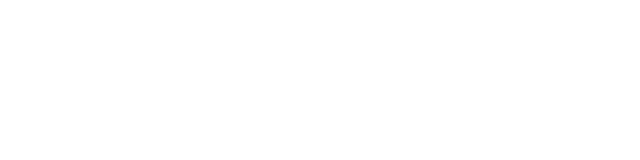
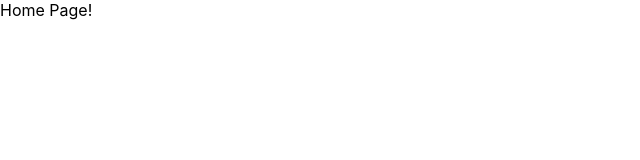
Before and after one commit to rkiang/react-video-appointment-app, a React (Create React App) app in the folder client/: page / in a window 1280 px wide. Shown: the top 160 px of the page, without its empty margins (0-640 px from the left). Built offline with nearby package versions, Linux system fonts and the light colour scheme.

Commit message:
imported pages properly

```diff
--- a/client/src/App.js
+++ b/client/src/App.js
@@ -1,12 +1,14 @@
-import logo from './logo.svg';
 import './App.css';
 import { BrowserRouter as Router, Routes, Route } from 'react-router-dom';
+import Home from "./Pages/Home";
+import Registeration from "./Pages/Registeration";
 
 function App() {
   return (
     <Router>
       <Routes>
-        <Route path="/"></Route>
+        <Route path="/" element={<Home />}/>
+        <Route path="/register" element={<Registeration />}/>
       </Routes>
     </Router>
   );
```
